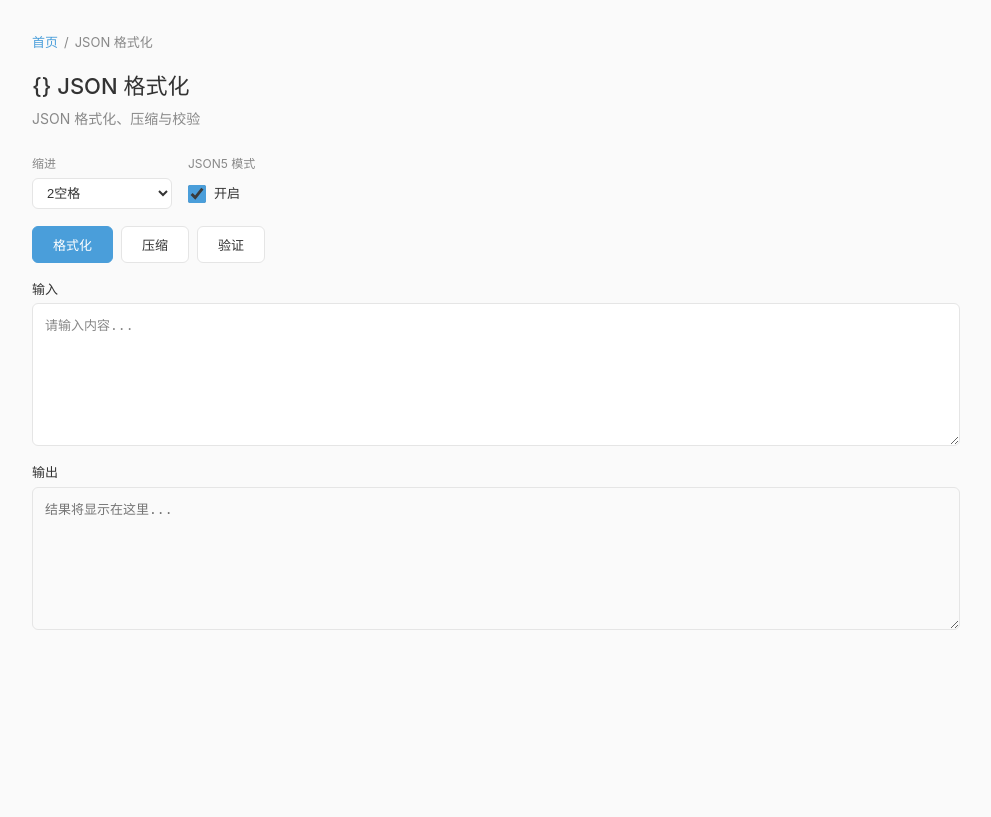
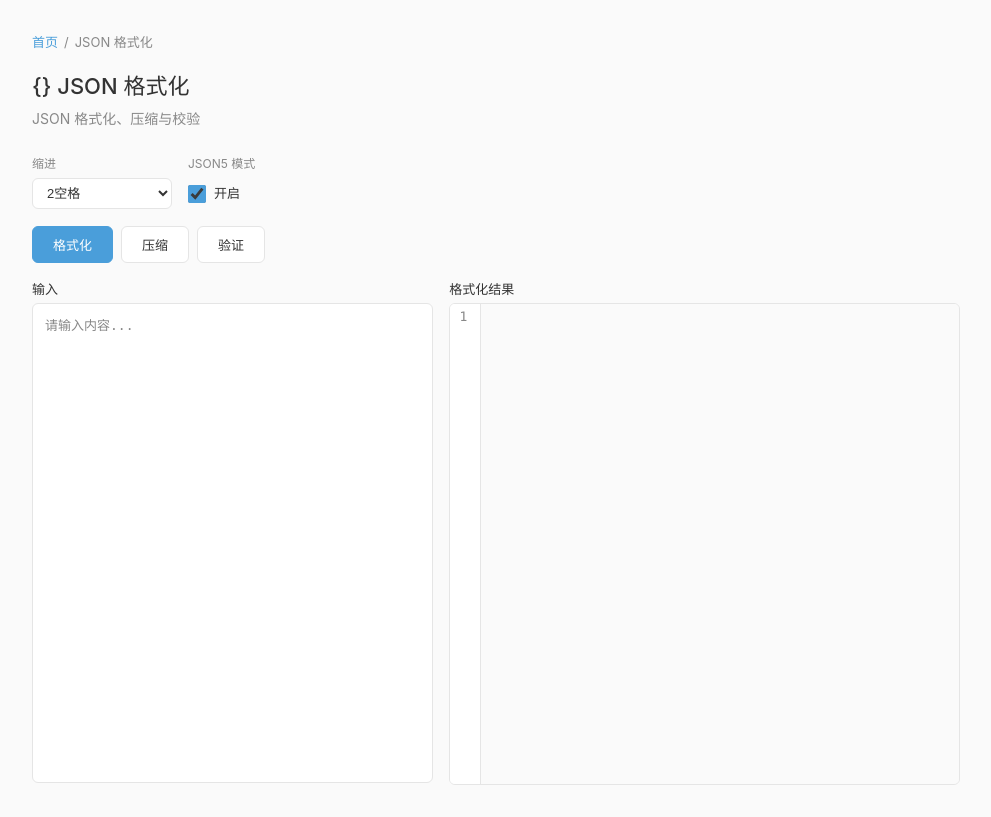
Before and after one commit to LiuSha50/my-tools, a Vue app: page /#/tool/json-format in a window 1280 px wide. Shown: the whole page, without its empty margins (144-1135 px from the left). Built offline with nearby package versions, Linux system fonts and the light colour scheme.

Commit message:
feat: 升级 JSON 格式化双栏布局

```diff
--- a/src/tools/text/jsonFormat.js
+++ b/src/tools/text/jsonFormat.js
@@ -6,7 +6,9 @@ export default {
   category: 'text',
   icon: '{}',
   description: 'JSON 格式化、压缩与校验',
-  layout: 'vertical',
+  layout: 'horizontal',
+  resultView: 'json-editor',
+  resultLabel: '格式化结果',
   options: [
     { key: 'indent', label: '缩进', type: 'select', values: ['2空格', '4空格', 'Tab'], default: '2空格' },
     { key: 'json5', label: 'JSON5 模式', type: 'switch', default: true }
--- a/src/views/ToolView.vue
+++ b/src/views/ToolView.vue
@@ -72,9 +72,28 @@
     <div v-if="error" class="error-msg">{{ error }}</div>
 
     <!-- Layout: vertical or horizontal -->
-    <div :class="['tool-layout', `layout-${tool.layout}`]">
-      <InputBox v-model="inputText" :rows="tool.layout === 'horizontal' ? 12 : 6" />
-      <OutputBox v-model="outputText" :rows="tool.layout === 'horizontal' ? 12 : 6" />
+    <div
+      :class="[
+        'tool-layout',
+        `layout-${tool.layout}`,
+        { 'layout-json-editor': tool.resultView === 'json-editor' },
+      ]"
+    >
+      <InputBox
+        v-model="inputText"
+        :class="{ 'json-input-pane': tool.resultView === 'json-editor' }"
+        :rows="tool.layout === 'horizontal' ? 12 : 6"
+      />
+      <JsonEditorBox
+        v-if="tool.resultView === 'json-editor'"
+        v-model="outputText"
+        :label="tool.resultLabel"
+      />
+      <OutputBox
+        v-else
+        v-model="outputText"
+        :rows="tool.layout === 'horizontal' ? 12 : 6"
+      />
     </div>
   </div>
 
@@ -88,6 +107,7 @@
 import { ref, computed, watch } from 'vue'
 import { useRoute } from 'vue-router'
 import InputBox from '../components/InputBox.vue'
+import JsonEditorBox from '../components/JsonEditorBox.vue'
 import OutputBox from '../components/OutputBox.vue'
 import { getToolById } from '../tools/index.js'
 
@@ -321,7 +341,21 @@ async function execute(mode) {
 }
 
 .layout-horizontal > * {
-  flex: 1;
+  flex: 1 1 0;
+  min-width: 0;
+}
+
+.layout-json-editor > .json-input-pane {
+  flex: 44 1 0;
+}
+
+.layout-json-editor > .json-editor-box {
+  flex: 56 1 0;
+}
+
+.layout-json-editor :deep(.input-box-textarea) {
+  height: clamp(420px, 60vh, 720px);
+  resize: none;
 }
 
 .layout-vertical {
@@ -342,5 +376,15 @@ async function execute(mode) {
   .layout-horizontal {
     flex-direction: column;
   }
+
+  .layout-json-editor > .json-input-pane,
+  .layout-json-editor > .json-editor-box {
+    flex: 1 1 auto;
+  }
+
+  .layout-json-editor :deep(.input-box-textarea),
+  .layout-json-editor :deep(.cm-editor) {
+    height: 420px;
+  }
 }
 </style>
```
Also changed, not shown: 2 other files (tests, documents, lock files or other folders).
